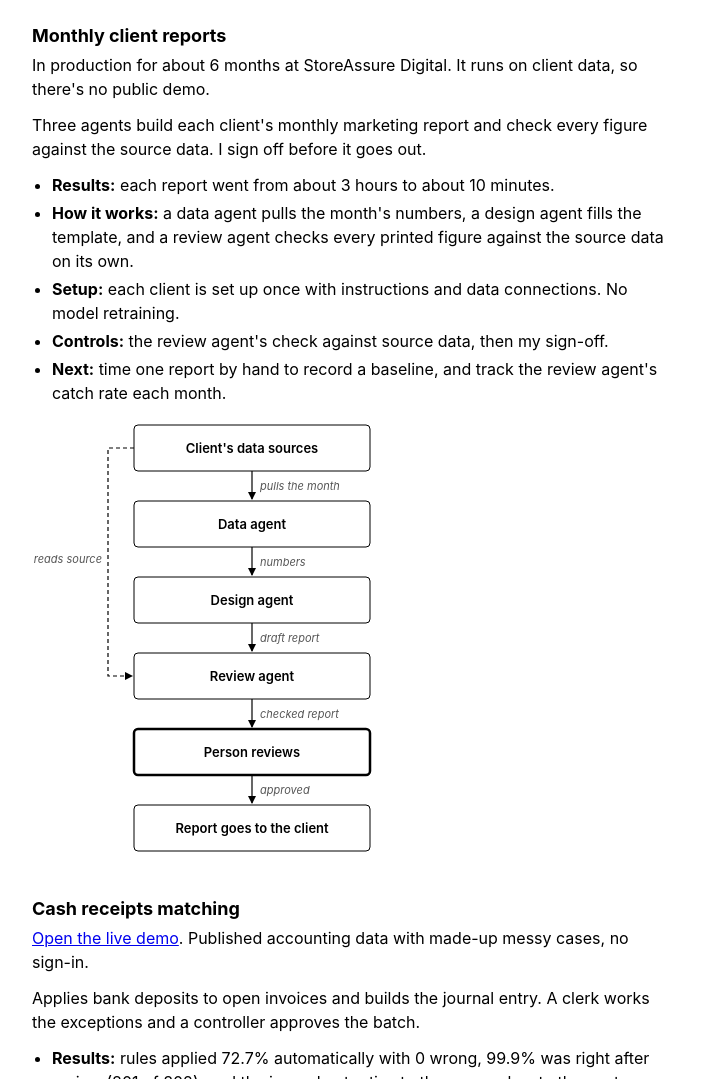
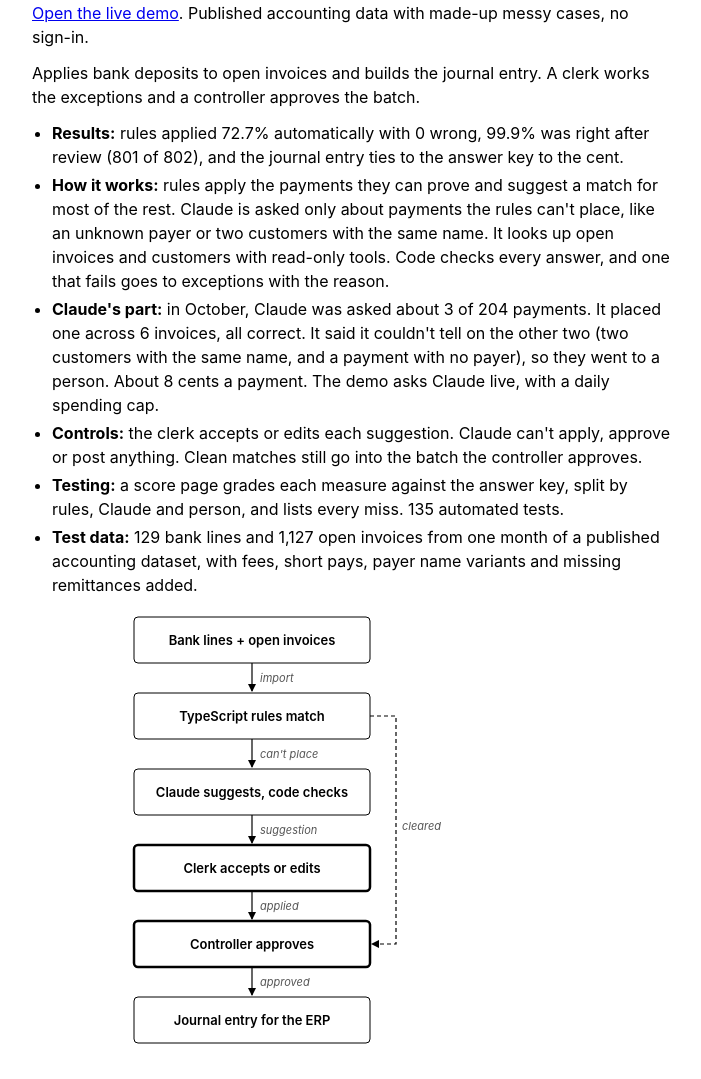
Before and after one commit to d-trombley/d-trombley.github.io, a plain HTML site: page index.html in a window 1280 px wide. Shown: the part 1363-2442 px from the top of the page, without its empty margins (288-989 px from the left). Drawn offline with Linux system fonts and the light colour scheme.

Commit message:
Remove monthly client reports from the portfolio
It runs on internal data at my current workplace, so it can't be shown here.

```diff
--- a/index.html
+++ b/index.html
@@ -4,7 +4,7 @@
 <meta charset="utf-8">
 <meta name="viewport" content="width=device-width, initial-scale=1">
 <title>Daniel Trombley · Workflow Automations</title>
-<meta name="description" content="Finance and operations workflows built by Daniel Trombley with Claude and Claude Code.">
+<meta name="description" content="AI workflows for businesses, built by Daniel Trombley with Claude and Claude Code.">
 <meta name="color-scheme" content="light">
 <meta name="robots" content="noindex, nofollow">
 <style>
@@ -63,7 +63,6 @@ hr { border: 0; border-top: 1px solid var(--rule); margin: 40px 0 16px; }
 <p>Demos:</p>
 <ol>
 <li><a href="https://invoice-agent-production-99c20ff1.up.railway.app">Invoice agent</a>: checks emailed invoices against the PO and receipt. Live demo.</li>
-<li><a href="#client-reports">Monthly client reports</a>: three agents build and check each client's marketing report. In production, no public demo.</li>
 <li><a href="https://cash-receipts-production.up.railway.app">Cash receipts matching</a>: applies bank deposits to open invoices. Live demo.</li>
 </ol>
 
@@ -112,57 +111,6 @@ hr { border: 0; border-top: 1px solid var(--rule); margin: 40px 0 16px; }
 <g class="n-step">
 <rect x="102" y="384" width="236" height="46" rx="4"/>
 <text x="220" y="412" text-anchor="middle" class="t1">Bill posts to the ledger</text>
-</g>
-</svg>
-
-
-<h2 id="client-reports">Monthly client reports</h2>
-<p>In production for about 6 months at StoreAssure Digital. It runs on client data, so there's no public demo.</p>
-<p>Three agents build each client's monthly marketing report and check every figure against the source data. I sign off before it goes out.</p>
-<ul>
-<li><b>Results:</b> each report went from about 3 hours to about 10 minutes.</li>
-<li><b>How it works:</b> a data agent pulls the month's numbers, a design agent fills the template, and a review agent checks every printed figure against the source data on its own.</li>
-<li><b>Setup:</b> each client is set up once with instructions and data connections. No model retraining.</li>
-<li><b>Controls:</b> the review agent's check against source data, then my sign-off.</li>
-<li><b>Next:</b> time one report by hand to record a baseline, and track the review agent's catch rate each month.</li>
-</ul>
-<svg class="flow" viewBox="0 0 440 434" role="img" aria-label="Client report flow: a data agent gathers the numbers, a design agent fills the template, a review agent checks every figure against the source data on its own, and a person reviews before the client gets it.">
-<defs><marker id="ah-rep" viewBox="0 0 8 8" refX="7" refY="4" markerWidth="7" markerHeight="7" orient="auto-start-reverse"><path d="M0,0 L8,4 L0,8 z" fill="currentColor"/></marker></defs>
-<g class="n-step">
-<rect x="102" y="4" width="236" height="46" rx="4"/>
-<text x="220" y="32" text-anchor="middle" class="t1">Client&#x27;s data sources</text>
-</g>
-<line x1="220" y1="50" x2="220" y2="78" class="edge" marker-end="url(#ah-rep)"/>
-<text x="228" y="69" text-anchor="start" class="t3">pulls the month</text>
-<g class="n-ai">
-<rect x="102" y="80" width="236" height="46" rx="4"/>
-<text x="220" y="108" text-anchor="middle" class="t1">Data agent</text>
-</g>
-<line x1="220" y1="126" x2="220" y2="154" class="edge" marker-end="url(#ah-rep)"/>
-<text x="228" y="145" text-anchor="start" class="t3">numbers</text>
-<g class="n-ai">
-<rect x="102" y="156" width="236" height="46" rx="4"/>
-<text x="220" y="184" text-anchor="middle" class="t1">Design agent</text>
-</g>
-<line x1="220" y1="202" x2="220" y2="230" class="edge" marker-end="url(#ah-rep)"/>
-<text x="228" y="221" text-anchor="start" class="t3">draft report</text>
-<g class="n-ai">
-<rect x="102" y="232" width="236" height="46" rx="4"/>
-<text x="220" y="260" text-anchor="middle" class="t1">Review agent</text>
-</g>
-<path d="M102,27 H76 V255 H100" fill="none" class="edge" stroke-dasharray="4 3" marker-end="url(#ah-rep)"/>
-<text x="70" y="142" text-anchor="end" class="t3">reads source</text>
-<line x1="220" y1="278" x2="220" y2="306" class="edge" marker-end="url(#ah-rep)"/>
-<text x="228" y="297" text-anchor="start" class="t3">checked report</text>
-<g class="n-person">
-<rect x="102" y="308" width="236" height="46" rx="4"/>
-<text x="220" y="336" text-anchor="middle" class="t1">Person reviews</text>
-</g>
-<line x1="220" y1="354" x2="220" y2="382" class="edge" marker-end="url(#ah-rep)"/>
-<text x="228" y="373" text-anchor="start" class="t3">approved</text>
-<g class="n-step">
-<rect x="102" y="384" width="236" height="46" rx="4"/>
-<text x="220" y="412" text-anchor="middle" class="t1">Report goes to the client</text>
 </g>
 </svg>
 
```
